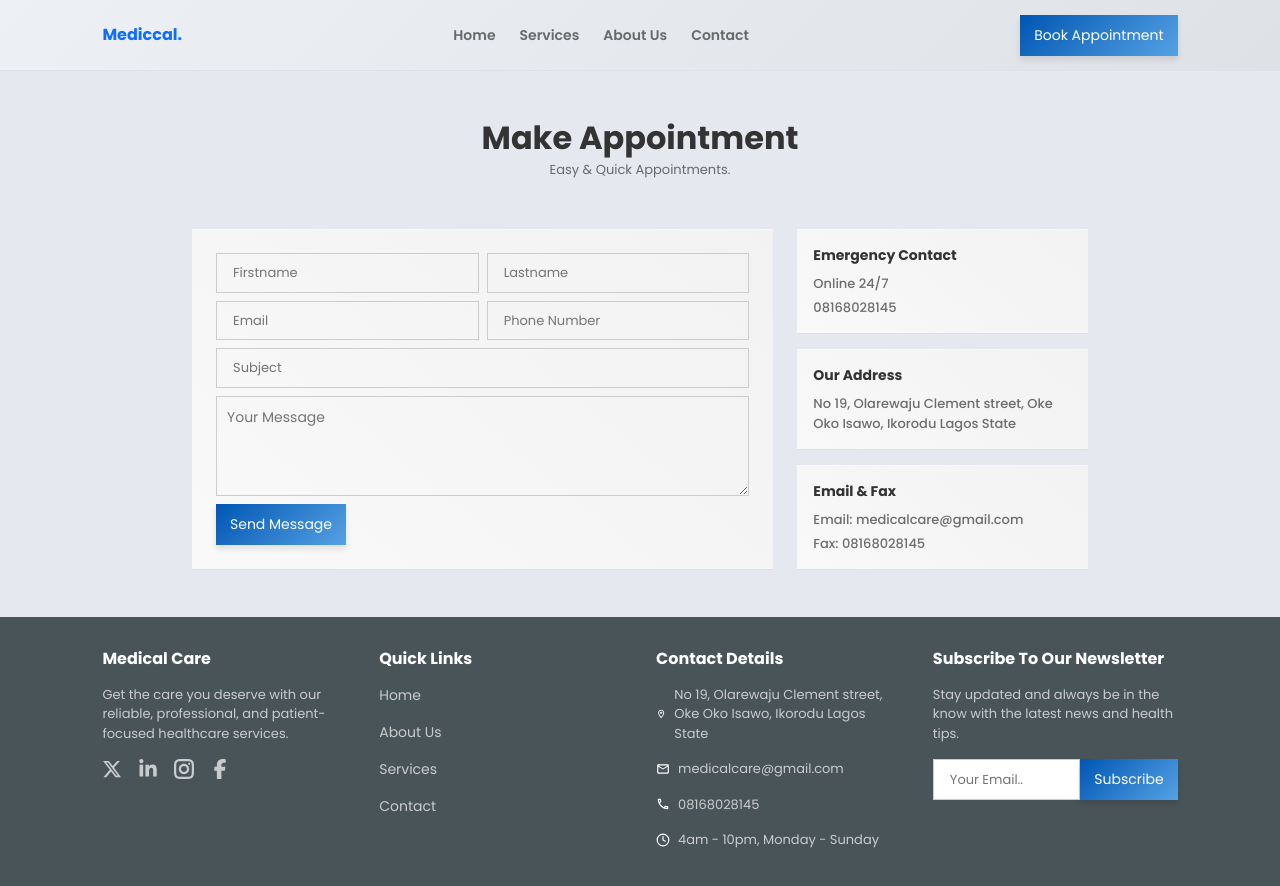
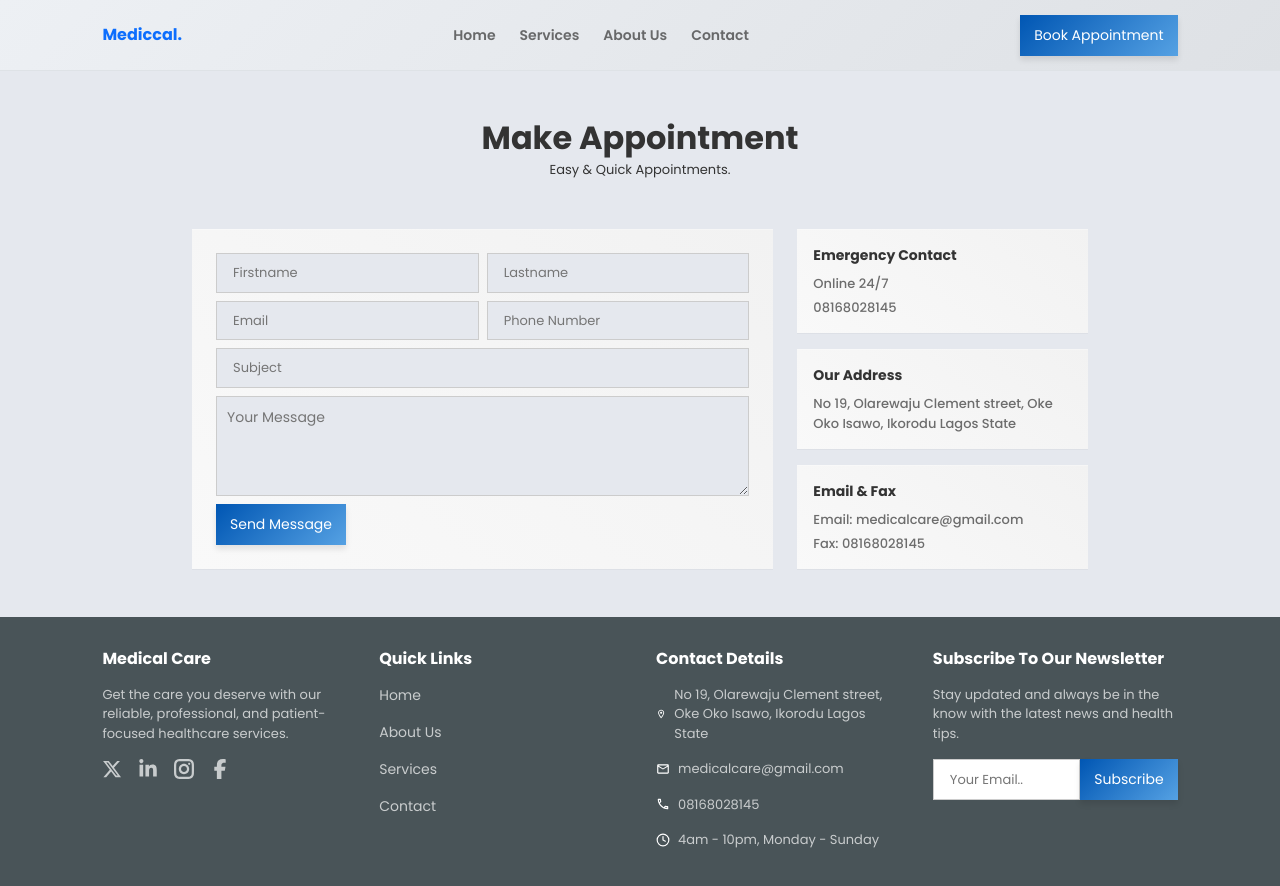
Before and after one commit to Olawoyin1/Hospital-Landing-Page, a React (Create React App) app: page /appointment in a window 1280 px wide. Shown: the top 886 px of the page. Built offline with nearby package versions, Linux system fonts and the light colour scheme.

Commit message:
Contact page animation done - Added benefits componenets as well

```diff
--- a/public/index.html
+++ b/public/index.html
@@ -2,14 +2,14 @@
 <html lang="en">
   <head>
     <meta charset="utf-8" />
-    <link rel="icon" href="%PUBLIC_URL%/favicon.ico" />
+    <link rel="icon" href="../Images/hero11.jpg" />
     <meta name="viewport" content="width=device-width, initial-scale=1" />
     <meta name="theme-color" content="#000000" />
     <meta
       name="description"
       content="Web site created using create-react-app"
     />
-    <link rel="apple-touch-icon" href="%PUBLIC_URL%/logo192.png" />
+    <link rel="apple-touch-icon" href="../Images/hero3.jpg" />
     <!--
       manifest.json provides metadata used when your web app is installed on a
       user's mobile device or desktop. See https://developers.google.com/web/fundamentals/web-app-manifest/
--- a/src/App.css
+++ b/src/App.css
@@ -343,7 +343,7 @@ li, small {
 }
 
 .input-field input, .input-field textarea{
-  background-color: transparent;
+  background-color: #E5E8EE !important;
   border: 1px solid #ccc;
   width: 100% !important;
   display: block;
--- a/src/Pages/Contact.jsx
+++ b/src/Pages/Contact.jsx
@@ -1,81 +1,230 @@
+// import React from 'react'
+
+// const Contact = () => {
+//   return (
+//     <div className='my-4 my-md-5'>
+//         <div className="text-center my-5">
+//             <h2 className='fw-bolder'>Make Appointment</h2>
+//             <small className="muted">Easy & Quick Appointments.</small>
+//         </div>
+//         <div className="container3">
+//             <div className="form grid3 gap-4">
+//                 <form action="" className=' d-flex flex-column align-items-start gap-2 p-4'>
+//                     <div className="grid4 w-100  gap-2">
+//                         <div className="input-field">
+//                             <input type="text" placeholder='Firstname' />
+//                         </div>
+//                         <div className="input-field">
+//                             <input type="text" placeholder='Lastname' />
+//                         </div>
+//                     </div>
+
+//                     <div className="grid4 w-100 gap-2">
+//                         <div className="input-field">
+//                             <input type="email" placeholder='Email' />
+//                         </div>
+//                         <div className="input-field">
+//                             <input type="text" placeholder='Phone Number' />
+//                         </div>
+//                     </div>
+
+//                     <div className="input-field">
+//                         <input type="text" placeholder='Subject' />
+//                     </div>
+//                     <div className="input-field">
+//                         <textarea name="" placeholder='Your Message' id=""></textarea>
+//                     </div>
+//                     <button className='main-btn'><span>Send Message</span></button>
+
+//                 </form>
+
+
+
+//                 <div className="hos-info d-flex flex-column justify-content-between gap-3">
+//                     <div className="hos-card d-flex flex-column gap-2">
+//                         <div className="fw-bold">
+//                             <p>Emergency Contact</p>
+//                         </div>
+
+//                         <div className='d-flex flex-column gap-1'>
+//                             <small className="muted">Online 24/7</small>
+//                             <small className="muted">08168028145 </small>
+//                         </div>
+
+//                     </div>
+
+//                     <div className="hos-card d-flex flex-column gap-2">
+//                         <div className="fw-bold">
+//                             <p>Our Address</p>
+//                         </div>
+
+//                         <div className='d-flex flex-column gap-1'>
+//                             <small className="muted">No 19, Olarewaju Clement street, Oke Oko Isawo, Ikorodu Lagos State</small>
+//                         </div>
+
+//                     </div>
+
+//                     <div className="hos-card d-flex flex-column gap-2">
+//                         <div className="fw-bold">
+//                             <p>Email & Fax</p>
+//                         </div>
+
+
+//                         <div className='d-flex flex-column gap-1'>
+//                             <small className="muted">Email: medicalcare@gmail.com</small>
+//                             <small className="muted">Fax: 08168028145 </small>
+//                         </div>
+
+//                     </div>
+//                 </div>
+//             </div>
+//         </div>
+//     </div>
+//   )
+// }
+
+// export default Contact
+
+
+
 import React from 'react'
+import { motion } from 'framer-motion'
 
 const Contact = () => {
   return (
     <div className='my-4 my-md-5'>
       <div className="text-center my-5">
-            <h2 className='fw-bolder'>Make Appointment</h2>
-            <small className="muted">Easy & Quick Appointments.</small>
+        <motion.h2
+          className='fw-bolder'
+          initial={{ opacity: 0, y: 30 }}
+          whileInView={{ opacity: 1, y: 0 }}
+          transition={{ duration: 0.8 }}
+          viewport={{ once: true }}
+        >
+          Make Appointment
+        </motion.h2>
+        <motion.small
+          className="muted"
+          initial={{ opacity: 0, y: 30 }}
+          whileInView={{ opacity: 1, y: 0 }}
+          transition={{ duration: 0.8, delay: 0.2 }}
+          viewport={{ once: true }}
+        >
+          Easy & Quick Appointments.
+        </motion.small>
       </div>
+
       <div className="container3">
         <div className="form grid3 gap-4">
-                <form action="" className=' d-flex flex-column align-items-start gap-2 p-4'>
+
+          {/* Form Section */}
+          <motion.form
+            action=""
+            className='d-flex flex-column align-items-start gap-2 p-4'
+            initial="hidden"
+            whileInView="visible"
+            viewport={{ once: true }}
+          >
             <div className="grid4 w-100 gap-md-2 gap-3">
-                        <div className="input-field">
+              <motion.div
+                className="input-field"
+                initial={{ opacity: 0, y: 20 }}
+                whileInView={{ opacity: 1, y: 0 }}
+                transition={{ duration: 0.6 }}
+                viewport={{ once: true }}
+              >
                 <input type="text" placeholder='Firstname' />
-                        </div>
-                        <div className="input-field">
+              </motion.div>
+
+              <motion.div
+                className="input-field"
+                initial={{ opacity: 0, y: 20 }}
+                whileInView={{ opacity: 1, y: 0 }}
+                transition={{ duration: 0.6 }}
+                viewport={{ once: true }}
+              >
                 <input type="text" placeholder='Lastname' />
-                        </div>
+              </motion.div>
             </div>
 
             <div className="grid4 w-100 gap-md-2 gap-3">
-                        <div className="input-field">
+              <motion.div
+                className="input-field"
+                initial={{ opacity: 0, y: 20 }}
+                whileInView={{ opacity: 1, y: 0 }}
+                transition={{ duration: 0.6 }}
+                viewport={{ once: true }}
+              >
                 <input type="email" placeholder='Email' />
-                        </div>
-                        <div className="input-field">
+              </motion.div>
+
+              <motion.div
+                className="input-field"
+                initial={{ opacity: 0, y: 20 }}
+                whileInView={{ opacity: 1, y: 0 }}
+                transition={{ duration: 0.6 }}
+                viewport={{ once: true }}
+              >
                 <input type="text" placeholder='Phone Number' />
-                        </div>
+              </motion.div>
             </div>
 
-                    <div className="input-field">
+            <motion.div
+              className="input-field"
+              initial={{ opacity: 0, y: 20 }}
+              whileInView={{ opacity: 1, y: 0 }}
+              transition={{ duration: 0.6 }}
+              viewport={{ once: true }}
+            >
               <input type="text" placeholder='Subject' />
+            </motion.div>
+
+            <motion.div
+              className="input-field"
+              initial={{ opacity: 0, y: 20 }}
+              whileInView={{ opacity: 1, y: 0 }}
+              transition={{ duration: 0.6 }}
+              viewport={{ once: true }}
+            >
+              <textarea placeholder='Your Message'></textarea>
+            </motion.div>
+
+            <motion.button
+              className='main-btn'
+              initial={{ opacity: 0, scale: 0.8 }}
+              whileInView={{ opacity: 1, scale: 1 }}
+              transition={{ duration: 0.6 }}
+              viewport={{ once: true }}
+            >
+              <span>Send Message</span>
+            </motion.button>
+          </motion.form>
+
+          {/* Contact Info Section */}
+          <div className="hos-info d-flex flex-column justify-content-between gap-3">
+            {[
+              { title: "Emergency Contact", text: ["Online 24/7", "08168028145"] },
+              { title: "Our Address", text: ["No 19, Olarewaju Clement street, Oke Oko Isawo, Ikorodu Lagos State"] },
+              { title: "Email & Fax", text: ["Email: medicalcare@gmail.com", "Fax: 08168028145"] }
+            ].map((item, index) => (
+              <motion.div
+                key={index}
+                className="hos-card d-flex flex-column gap-2"
+                initial={{ opacity: 0, x: -20 }}
+                whileInView={{ opacity: 1, x: 0 }}
+                transition={{ duration: 0.6, delay: index * 0.2 }}
+                viewport={{ once: true }}
+              >
+                <div className="fw-bold">
+                  <p>{item.title}</p>
                 </div>
-                    <div className="input-field">
-                        <textarea name="" placeholder='Your Message' id=""></textarea>
+                <div className='d-flex flex-column gap-1'>
+                  {item.text.map((line, i) => (
+                    <small className="muted" key={i}>{line}</small>
+                  ))}
                 </div>
-                    <button className='main-btn'><span>Send Message</span></button>
-
-                </form>
-
-
-
-                <div className="hos-info d-flex flex-column justify-content-between gap-3">
-                    <div className="hos-card d-flex flex-column gap-2">
-                        <div className="fw-bold">
-                            <p>Emergency Contact</p>
-                        </div>
-
-                        <div className='d-flex flex-column gap-1'>
-                            <small className="muted">Online 24/7</small>
-                            <small className="muted">08168028145 </small>
-                        </div>
-
-                    </div>
-
-                    <div className="hos-card d-flex flex-column gap-2">
-                        <div className="fw-bold">
-                            <p>Our Address</p>
-                        </div>
-
-                        <div className='d-flex flex-column gap-1'>
-                            <small className="muted">No 19, Olarewaju Clement street, Oke Oko Isawo, Ikorodu Lagos State</small>
-                        </div>
-
-                    </div>
-
-                    <div className="hos-card d-flex flex-column gap-2">
-                        <div className="fw-bold">
-                            <p>Email & Fax</p>
-                        </div>
-
-
-                        <div className='d-flex flex-column gap-1'>
-                            <small className="muted">Email: medicalcare@gmail.com</small>
-                            <small className="muted">Fax: 08168028145 </small>
-                        </div>
-
-                    </div>
+              </motion.div>
+            ))}
           </div>
         </div>
       </div>
--- a/src/Pages/Home.jsx
+++ b/src/Pages/Home.jsx
@@ -3,6 +3,7 @@ import Card from '../Components/Card'
 import Hero from '../Components/Hero'
 import Intro from '../Components/Intro'
 import FAQ from '../Components/FAQ'
+import Benefits from '../Components/Benefits'
 
 const Home = () => {
   return (
@@ -11,6 +12,7 @@ const Home = () => {
     <Intro />
     <Card />
     <FAQ />
+    <Benefits />
     <img className='medic d-none d-md-block med-home' src="../../Images/medic.png" alt="" />
     </div>
   )
--- a/src/Pages/Services.jsx
+++ b/src/Pages/Services.jsx
@@ -8,7 +8,7 @@ const Services = () => {
     <div>
         <div className="faq-header text-center my-5">
             <h2 className='fw-bolder'>Our Services</h2>
-            <small className="muted">Lorem ipsum dolor, sit amet consectetur adipisicing.</small>
+            <small className="muted">Comprehensive, expert care for your health needs.</small>
         </div>
         <ServiceCard />
         <Card />
```
Also changed, not shown: src/Components/Benefits.jsx (added, +71 -0 lines), src/Components/ServiceCard.jsx (+31 -30 lines). Lines whose indentation alone changed are shown as unchanged.
